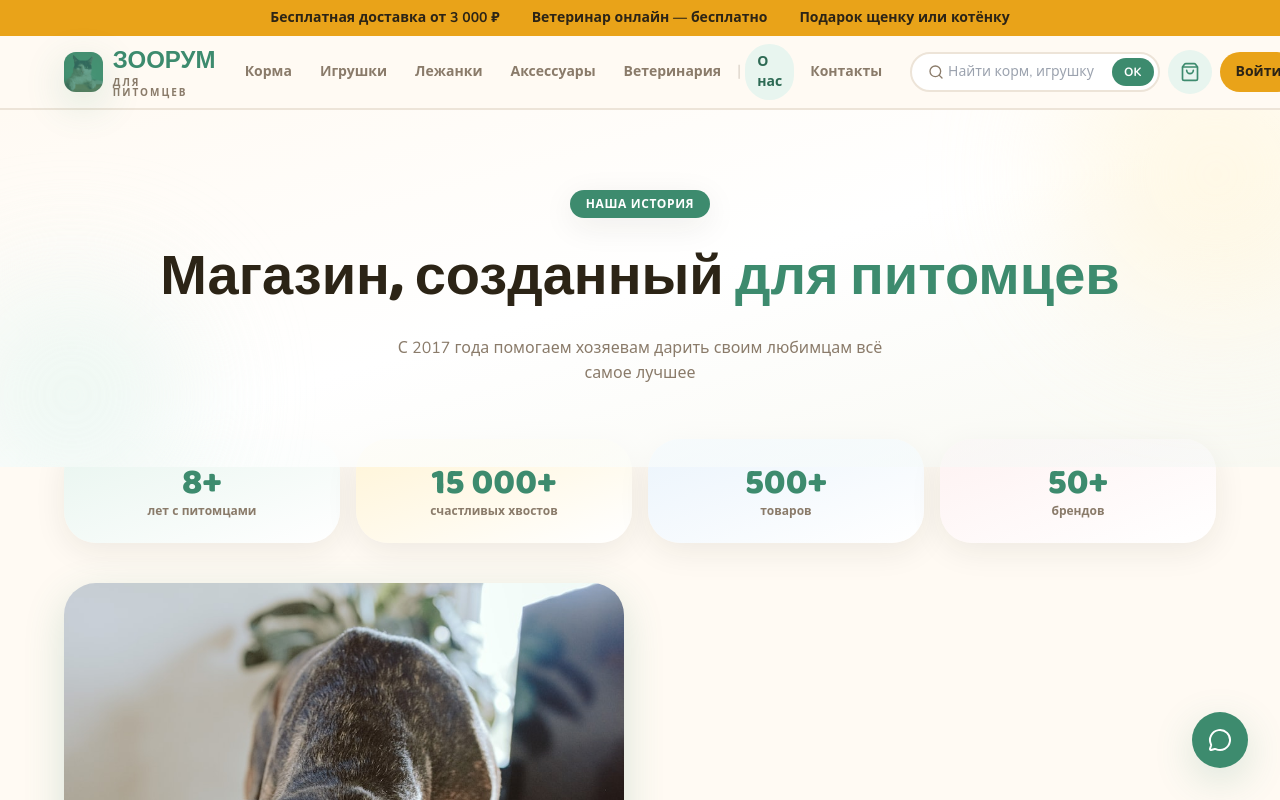
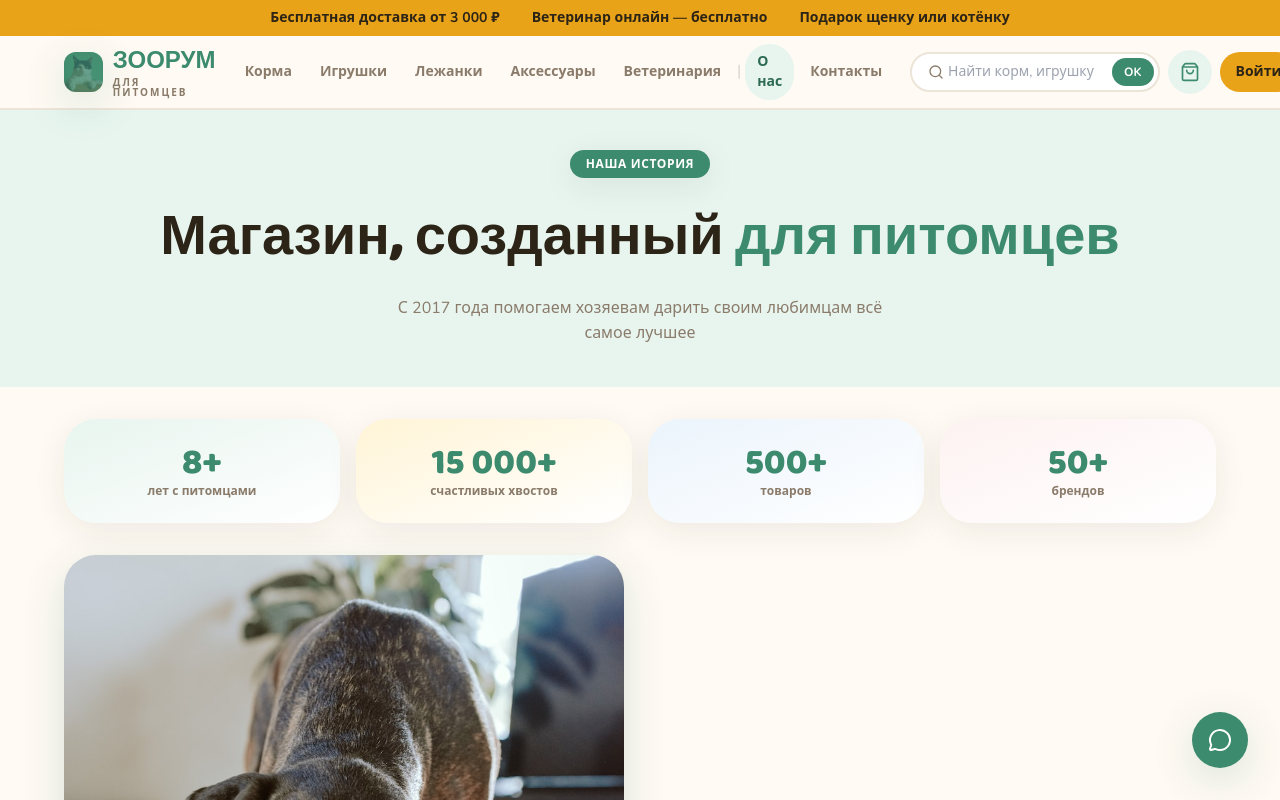
Before and after one commit to nelsyqq/ZOORUM, a Vue app: page /about in a window 1280 px wide. Shown: the top 800 px of the page. Built offline with nearby package versions, Linux system fonts and the light colour scheme.

Commit message:
Simplify About page layout

```diff
--- a/src/views/AboutView.vue
+++ b/src/views/AboutView.vue
@@ -27,11 +27,8 @@ const team = [
 
 <template>
   <!-- Hero -->
-  <section class="relative overflow-hidden bg-gradient-to-br from-cream via-white to-forest-light/30">
-    <div class="absolute -right-20 -top-20 h-72 w-72 rounded-full bg-honey-light opacity-60 blur-3xl animate-pulse-soft" />
-    <div class="absolute -bottom-10 -left-10 h-56 w-56 rounded-full bg-forest-light opacity-80 blur-3xl animate-pulse-soft" style="animation-delay: 1s" />
-
-    <div class="container-wrap relative py-14 text-center sm:py-20 animate-fade-up">
+  <section class="bg-forest-light">
+    <div class="container-wrap py-10 text-center animate-fade-up">
       <span class="inline-flex items-center gap-1.5 rounded-full bg-forest px-4 py-1.5 text-xs font-extrabold uppercase tracking-wider text-white shadow-soft">Наша история</span>
       <h1 class="mt-4 font-display text-[clamp(2rem,5vw,3.5rem)] font-extrabold text-ink text-balance">
         Магазин, созданный <span class="text-forest">для питомцев</span>
@@ -41,7 +38,7 @@ const team = [
   </section>
 
   <!-- Stats -->
-  <section class="container-wrap -mt-7 pb-10">
+  <section class="container-wrap py-8">
     <div class="grid grid-cols-2 gap-3 sm:grid-cols-4 sm:gap-4">
       <div v-for="(s, i) in stats" :key="s.label" class="rounded-blob bg-gradient-to-br p-5 text-center shadow-soft animate-fade-up sm:p-6" :class="`${s.color} delay-${(i + 1) * 100}`">
         <p class="font-display text-3xl font-extrabold text-forest sm:text-4xl">{{ s.value }}</p>
```
